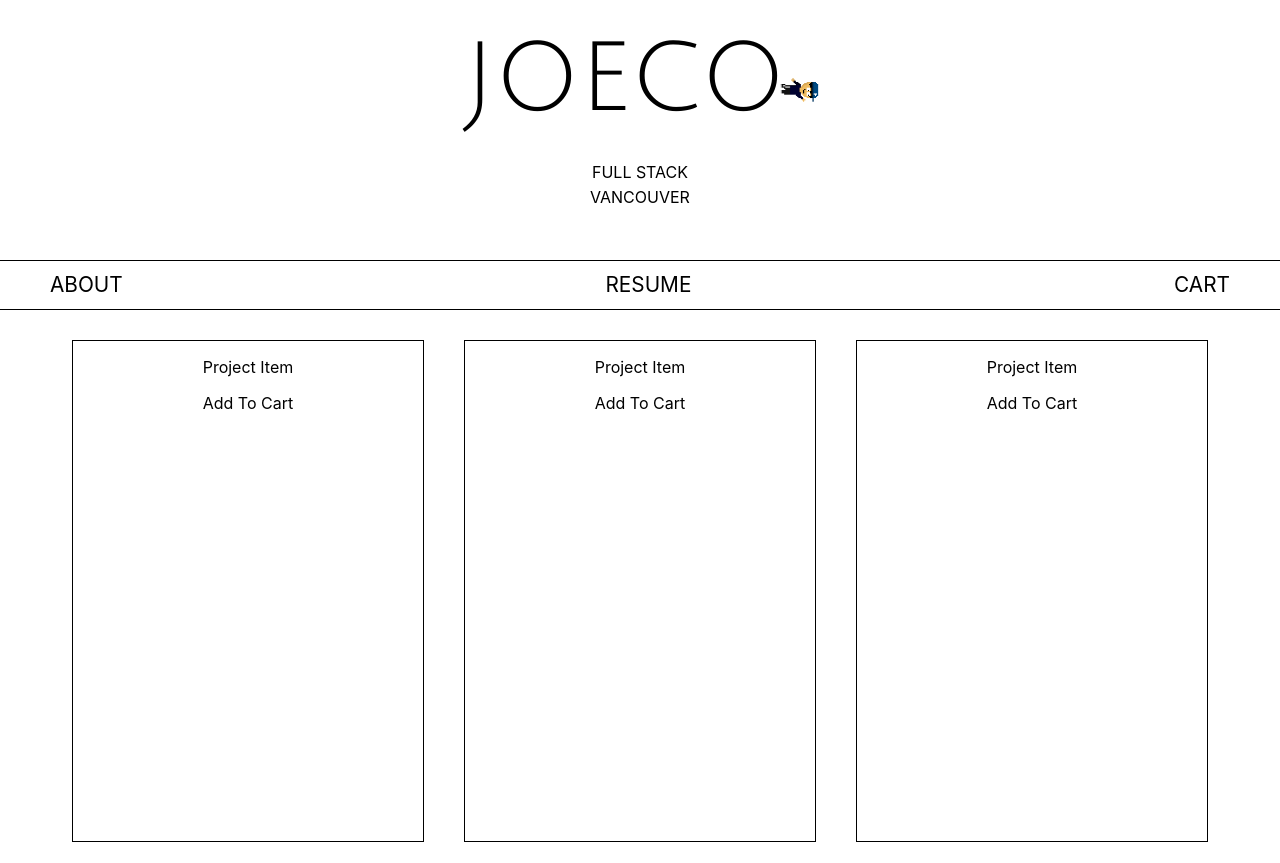
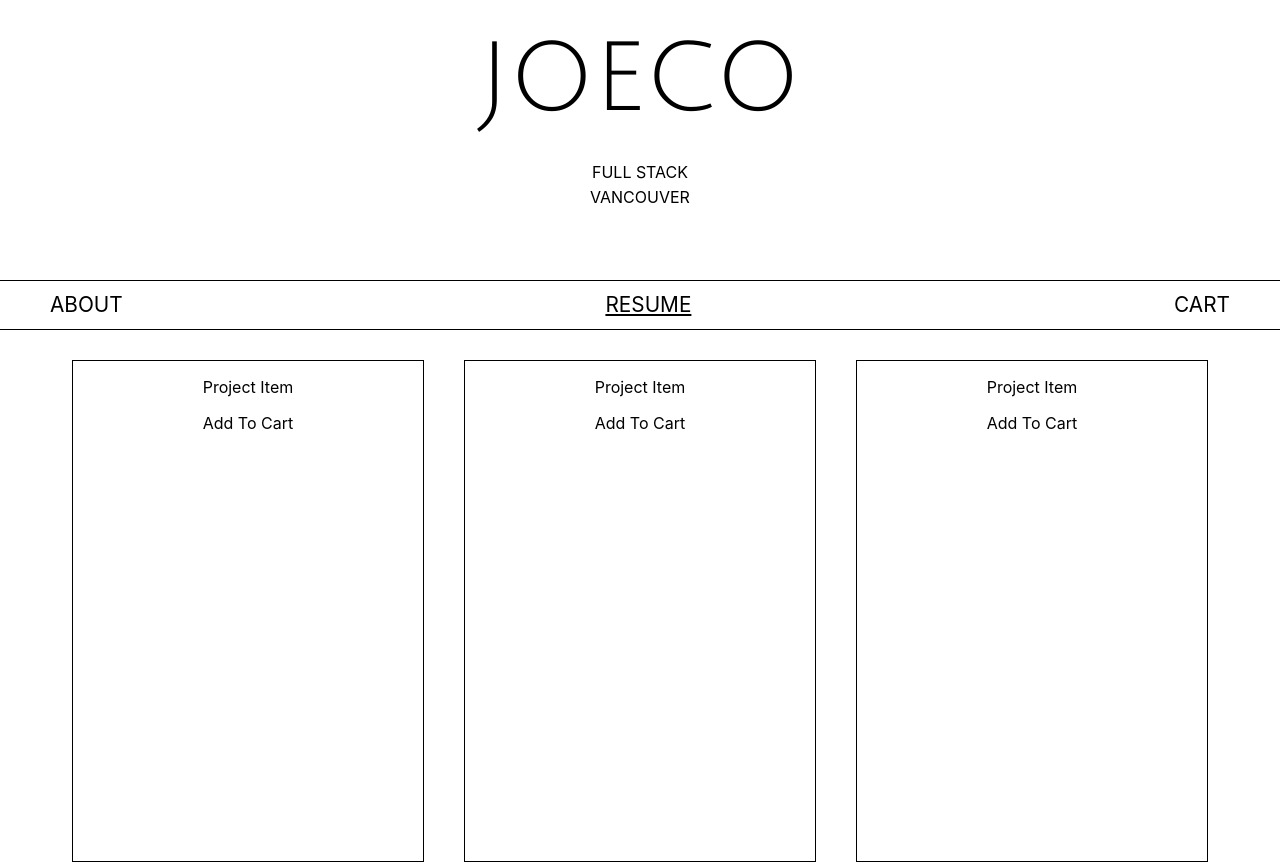
Before and after one commit to joecof/Joeco, a React (Create React App) app in the folder client/: page / in a window 1280 px wide. Shown: the top 863 px of the page. Built offline with nearby package versions, Linux system fonts and the light colour scheme.

Commit message:
shows link is active on load -complete

```diff
--- a/client/src/css/Banner.css
+++ b/client/src/css/Banner.css
@@ -2,7 +2,7 @@
 
 .Banner {
   background-color:white;
-  height:260px;
+  height:280px;
   width:100vw;
 }
 .Banner-title {
--- a/client/src/js/Banner.js
+++ b/client/src/js/Banner.js
@@ -1,8 +1,6 @@
 import React, { Component } from 'react'
 import '../css/Banner.css'
-
 import logo from '../img/joeco.png';
-
 
 export default class Banner extends Component {
   render() {
@@ -10,11 +8,11 @@ export default class Banner extends Component {
       <div className = "Banner">
         <div className = "Banner-title">
           JOECO
-          <img src={logo} className="App-logo" alt="logo" />
         </div>
         <div className = "Banner-desc">
           FULL STACK<br/>
-          VANCOUVER
+          VANCOUVER<br/>
+          {/* <img src={logo} className="App-logo" alt="logo" />  */}
         </div>
       </div>
     )
--- a/client/src/js/Navbar.js
+++ b/client/src/js/Navbar.js
@@ -1,6 +1,6 @@
 import React, { Component } from 'react'
 import '../css/Navbar.css';
-import { BrowserRouter as NavLink } from 'react-router-dom';
+import { BrowserRouter as Router, Switch, Route, Link, NavLink } from 'react-router-dom';
 
 
 export default class Navbar extends Component {
@@ -15,15 +15,24 @@ export default class Navbar extends Component {
             <NavLink
               to={'/about'}
               className="Navbar-about"
-              activeClassName="active">
+              activeClassName="active"
+              activeStyle={{
+                textDecoration: "underline",
+                color: "black"
+              }}>
                 ABOUT
             </NavLink>
           </li>
           <li className = "Navbar-li">
             <NavLink
-              to={'/'}
+              exact to={'/'}
               className="Navbar-resume"
-              activeClassName="active">
+              activeClassName="active"
+              activeStyle={{
+                textDecoration: "underline",
+                color: "black"
+              }}>
+
                 RESUME
             </NavLink>
           </li>
@@ -31,7 +40,11 @@ export default class Navbar extends Component {
             <NavLink
               to={'/about'}
               className="Navbar-cart"
-              activeClassName="active">
+              activeClassName="active"
+              activeStyle={{
+                textDecoration: "underline",
+                color: "black"
+              }}>
                 CART
             </NavLink>
           </li>
--- a/client/src/js/ShopItem.js
+++ b/client/src/js/ShopItem.js
@@ -2,10 +2,6 @@ import React, { Component } from 'react'
 import '../css/ShopItem.css';
 
 export default class ShopItem extends Component {
-
-  componentDidMount() {
-
-  }
 
 
   render() {
```
